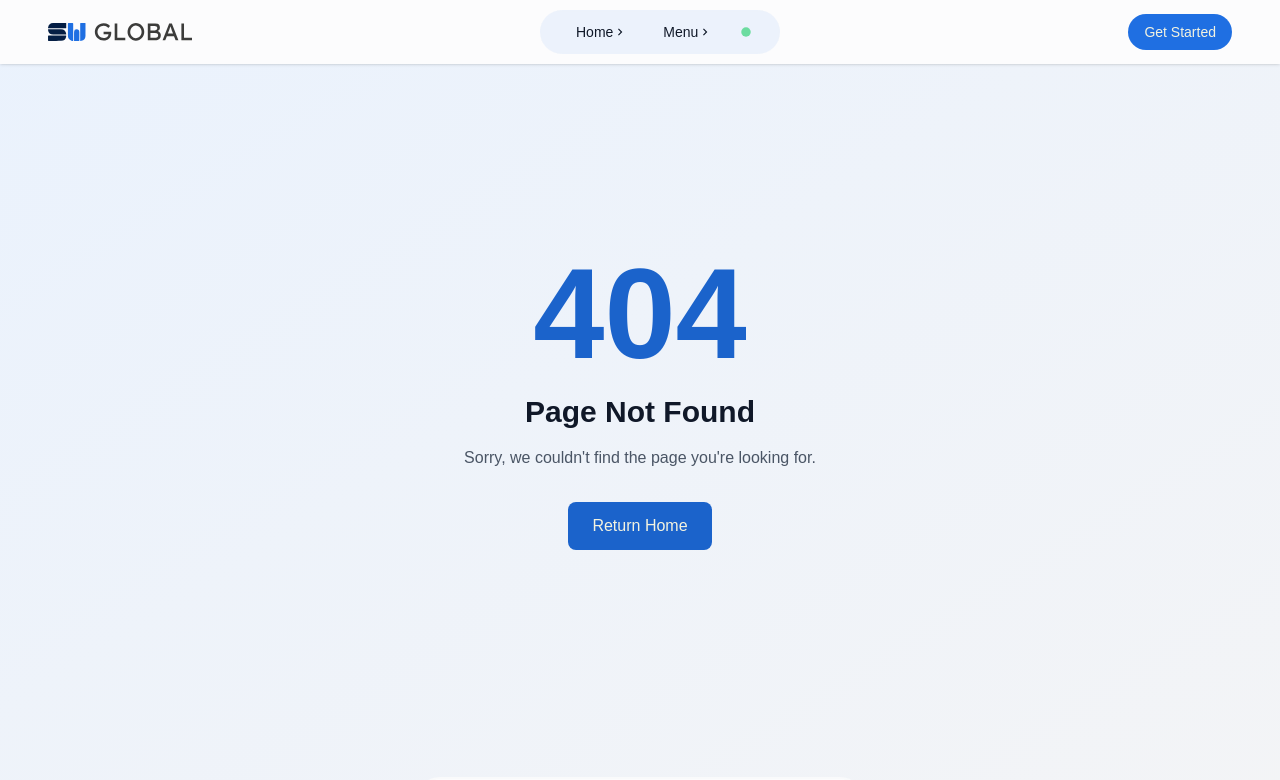
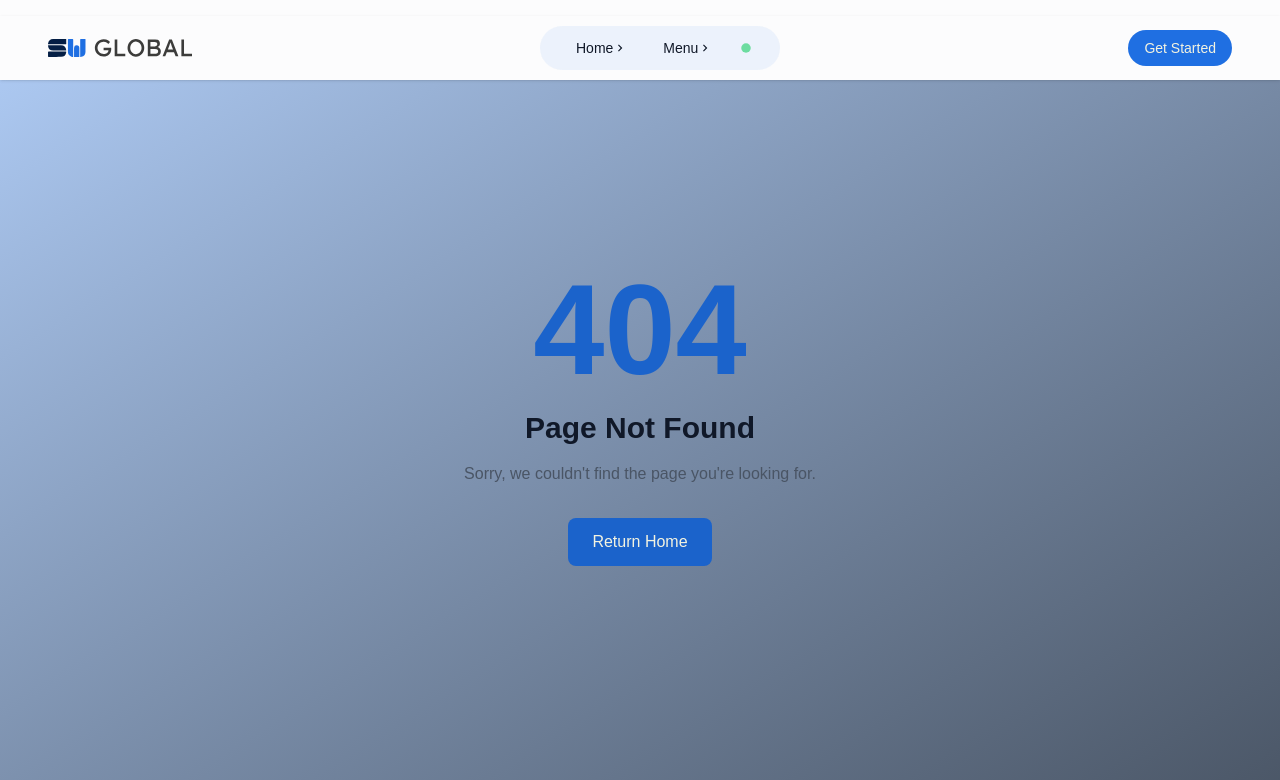
Before and after one commit to leomass677/swg, a React (Vite) app: page /asp in a window 1280 px wide. Shown: the top 780 px of the page. Built offline with nearby package versions, Linux system fonts and the light colour scheme; a web font is replaced by a local one.

Commit message:
pushing empty repo

```diff
--- a/src/Pages/NotFound.jsx
+++ b/src/Pages/NotFound.jsx
@@ -3,7 +3,7 @@ import { Link } from "react-router-dom";
 
 const NotFound = () => {
   return (
-    <div className="min-h-screen flex items-center justify-center bg-gradient-to-br from-blue-50 to-gray-100 px-4">
+    <div className="min-h-screen my-4 flex items-center justify-center bg-gradient-to-br from-blue-200 to-gray-600 px-4">
       <div className="text-center max-w-md">
         <div className="text-9xl font-bold text-blue-600 mb-4">404</div>
         <h1 className="text-3xl font-bold text-gray-900 mb-4">
```
